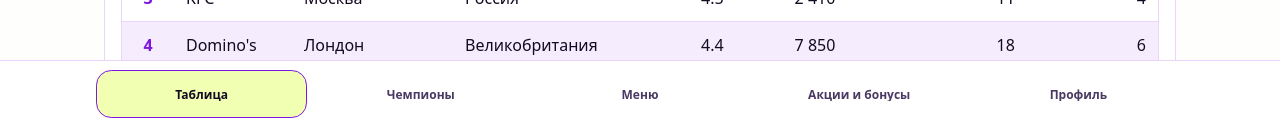
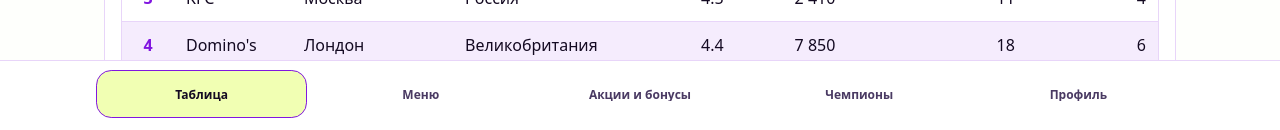
Before and after one commit to aibeek/pro, a React (Vite) app: page / in a window 1280 px wide. Shown: the part 668-798 px from the top of the page. Built offline with nearby package versions, Linux system fonts and the light colour scheme.

Commit message:
Swap champions and promos

```diff
--- a/src/components/BottomNav/BottomNav.tsx
+++ b/src/components/BottomNav/BottomNav.tsx
@@ -5,9 +5,9 @@ export type NavKey = 'table' | 'champions' | 'promos' | 'menu' | 'profile'
 
 const items: Array<{ key: NavKey; label: string }> = [
   { key: 'table', label: 'Таблица' },
-  { key: 'champions', label: 'Чемпионы' },
   { key: 'menu', label: 'Меню' },
   { key: 'promos', label: 'Акции и бонусы' },
+  { key: 'champions', label: 'Чемпионы' },
   { key: 'profile', label: 'Профиль' },
 ]
 
```
